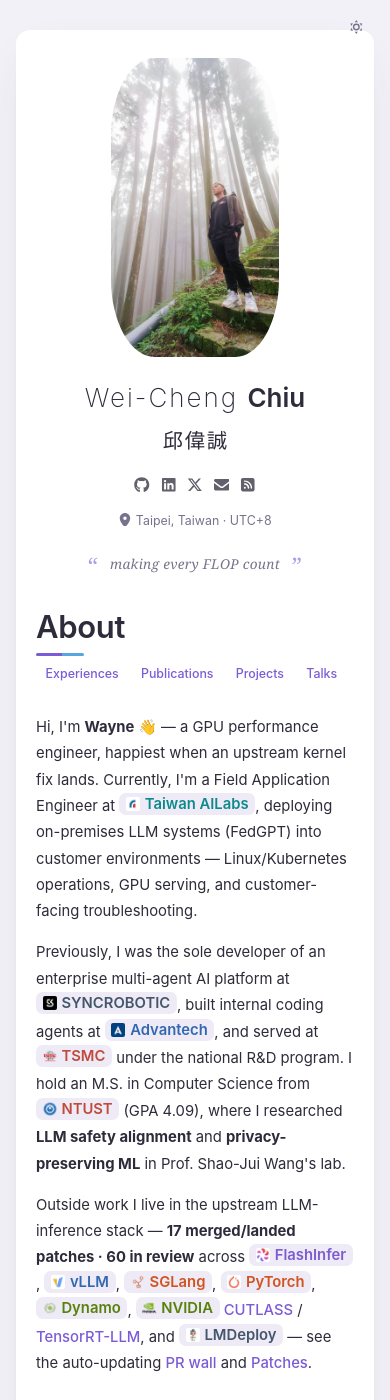
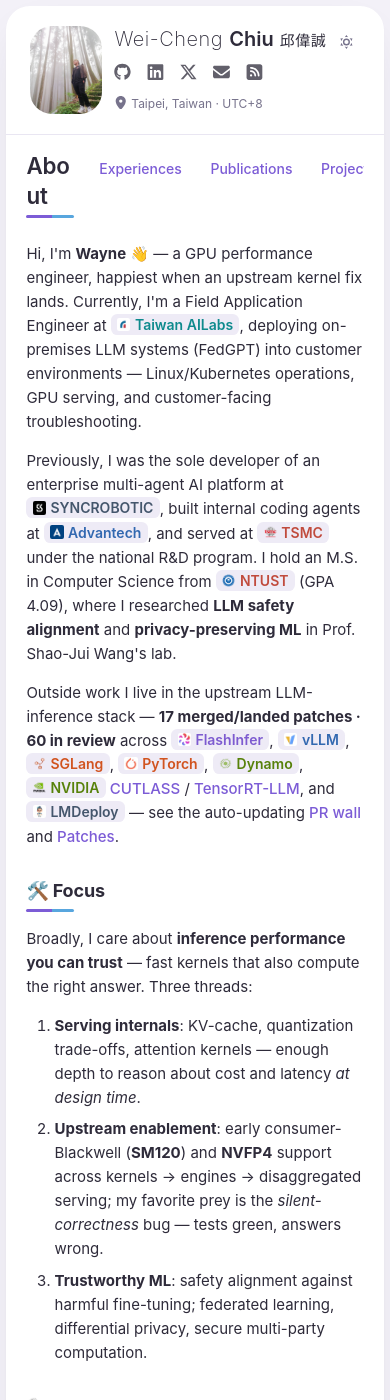
Before and after one commit to waynehacking8/waynehacking8.github.io, an MkDocs documentation site: the page built from docs/index.md, in a window 390 px wide and 1400 px high. Built offline with MkDocs 1.6.1 and Material for MkDocs 9.7.7, drawn with Linux system fonts in a browser that asks for light colours; emoji names are drawn with the system emoji font; some web fonts are replaced; some of the changed text lies outside the part shown.

Commit message:
Rebuild the phone layout to match pbb.sh
Overflow was fixed but the mobile experience still wasn't pbb's: a 168x299
avatar in a 526px centered column pushed the nav to y=600 and the content
past the fold, with 12px nav pills.

Measured pbb.sh at 375px and reproduced its treatment:
- sidebar collapses into a 129px horizontal profile strip (72x88 avatar
  left; name + CJK, socials, location right) above a divider, all inside
  one card with a 6.4px gutter — content now starts at y=250, not y=700
- the strip renders on every page (pbb keeps its identity block); the old
  rule hiding the sidebar on subpages is gone
- theme toggle moves into the strip's name row (absolute, scrolls away)
  instead of floating fixed over the card
- pbb's phone type scale: 15px body, 22.4px page title, 14px pills with
  6.4/12.8px touch padding
- page title and pills share one row as on pbb; with 7 pages the pills
  scroll, and a part-visible pill is the affordance

Verified at 375/390px on home + subpages, light and dark: scrollWidth
equals viewport everywhere.

Co-Authored-By: Claude Fable 5 <noreply@anthropic.com>
Claude-Session: https://claude.ai/code/session_01L8wg6YJGwrmeFLvMWKkAy8

```diff
--- a/docs/stylesheets/extra.css
+++ b/docs/stylesheets/extra.css
@@ -145,12 +145,6 @@
   scrollbar-width: none;
 }
 .pb-nav-tabs::-webkit-scrollbar { display: none; }
-/* phones: title takes its own line, pills swipe on a second line */
-@media (max-width: 48em) {
-  .pb-nav-row { flex-wrap: wrap; row-gap: 0.1rem; }
-  .pb-nav-row .pb-page-title-link { flex: 1 0 100%; }
-  .pb-nav-tabs { margin-left: 0; width: 100%; }
-}
 .pb-nav-link {
   padding: 0.26rem 0.48rem;
   border-radius: 14px;
@@ -279,9 +273,6 @@
   /* minmax(0,1fr), not 1fr: plain 1fr respects min-content, so any wide
      child (nav row, tables) would blow the column past the phone viewport */
   .pb-grid { grid-template-columns: minmax(0, 1fr); gap: 1.2rem; }
-  /* like pbb.sh, subpages drop the sidebar on small screens;
-     the homepage keeps it as the identity block */
-  .pb-side:not(.pb-side--home) { display: none; }
 }
 
 /* sidebar */
@@ -557,3 +548,99 @@
 .pb-filters button:hover { border-color: var(--pb-link); color: var(--pb-link); }
 .pb-filters button.active { background: var(--pb-link); border-color: var(--pb-link); color: #fff; }
 .pb-pub.pb-hidden { display: none; }
+
+/* ============================================================
+   Phone layout — pbb.sh's mobile treatment, measured off the
+   live site: the tall centered sidebar collapses into a 129px
+   horizontal profile strip (72x88 avatar left, name/socials/
+   location right), a divider, then the page content — all in
+   ONE card with a 6.4px gutter. Content starts around y=250
+   instead of y=700, and the strip now renders on every page
+   (pbb keeps its identity block everywhere).
+
+   Must stay last in this file: it re-enables .pb-side on
+   subpages, which an earlier rule of equal specificity hides.
+   ============================================================ */
+@media (max-width: 56em) {
+  .md-grid { max-width: none; }
+  .md-main__inner { margin-top: 0; }
+  .md-content__inner {
+    position: relative;
+    padding: 0;
+    overflow: hidden;
+    border-radius: 24px;
+    margin: 6.4px 6.4px 1rem;
+  }
+  .pb-grid { grid-template-columns: minmax(0, 1fr); gap: 0; }
+
+  .pb-side,
+  .pb-side:not(.pb-side--home) { display: grid; }
+  .pb-side {
+    position: static;
+    text-align: left;
+    grid-template-columns: 72px minmax(0, 1fr);
+    grid-template-areas:
+      "avatar name"
+      "avatar social"
+      "avatar loc";
+    align-content: center;
+    column-gap: 12px;
+    row-gap: 2px;
+    padding: 20px 24px;
+    border-bottom: 1px solid var(--pb-line);
+  }
+  .pb-side img.pb-avatar {
+    grid-area: avatar;
+    width: 72px;
+    height: 88px;
+    object-fit: cover;
+    border-radius: 22px;
+    margin: 0;
+    align-self: center;
+  }
+  /* "Wei-Cheng Chiu 邱偉誠" on one line: the CJK name rides along as
+     ::after so the grid keeps three clean rows, and nowrap guarantees
+     it never breaks across lines the way a 22px name did */
+  .pb-name {
+    grid-area: name;
+    font-size: 20px;
+    font-weight: 200;
+    letter-spacing: 0.5px;
+    line-height: 1.3;
+    margin: 0;
+    padding-right: 32px;
+    white-space: nowrap;
+  }
+  .pb-name::after {
+    content: "邱偉誠";
+    font-family: "LXGW WenKai TC", cursive;
+    font-size: 15px;
+    font-weight: 400;
+    margin-left: 6px;
+  }
+  .pb-cjk { display: none; }
+  .pb-icons {
+    grid-area: social;
+    justify-content: flex-start;
+    gap: 1em;
+    margin: 5px 0 0;
+  }
+  .pb-icons .twemoji { width: 1.2em; height: 1.2em; }
+  .pb-loc { grid-area: loc; margin: 5px 0 0; font-size: 12px; }
+  .pb-quote { display: none; }
+  /* pbb puts the theme toggle in the name row; absolute against the
+     card beats fixed, so it scrolls away with the strip */
+  .pb-theme-btn { position: absolute; top: 20px; right: 20px; }
+
+  .pb-main { padding: 14px 20px 22px; }
+  .pb-nav-row { background: var(--pb-card); padding-top: 2px; }
+
+  /* pbb's phone type scale: 15px body, 22.4px page title, and pills
+     with real touch padding instead of the 12px desktop chips */
+  .md-typeset { font-size: 15px; line-height: 1.6; }
+  .md-typeset .pb-page-title { font-size: 22.4px; }
+  .md-typeset h2 { font-size: 18px; }
+  .md-typeset h3 { font-size: 16px; }
+  .pb-nav-link { font-size: 14px; padding: 6.4px 12.8px; border-radius: 16px; }
+  .chip { font-size: 14px; }
+}
--- a/mkdocs.yml
+++ b/mkdocs.yml
@@ -58,7 +58,7 @@ theme:
 # bump ?v= on every extra.css change — GitHub Pages caches assets for
 # 10 minutes and browsers honor it, so an unversioned URL shows stale CSS
 extra_css:
-  - stylesheets/extra.css?v=20260719.10
+  - stylesheets/extra.css?v=20260719.11
 
 extra_javascript:
   - javascripts/pb-filter.js
```
